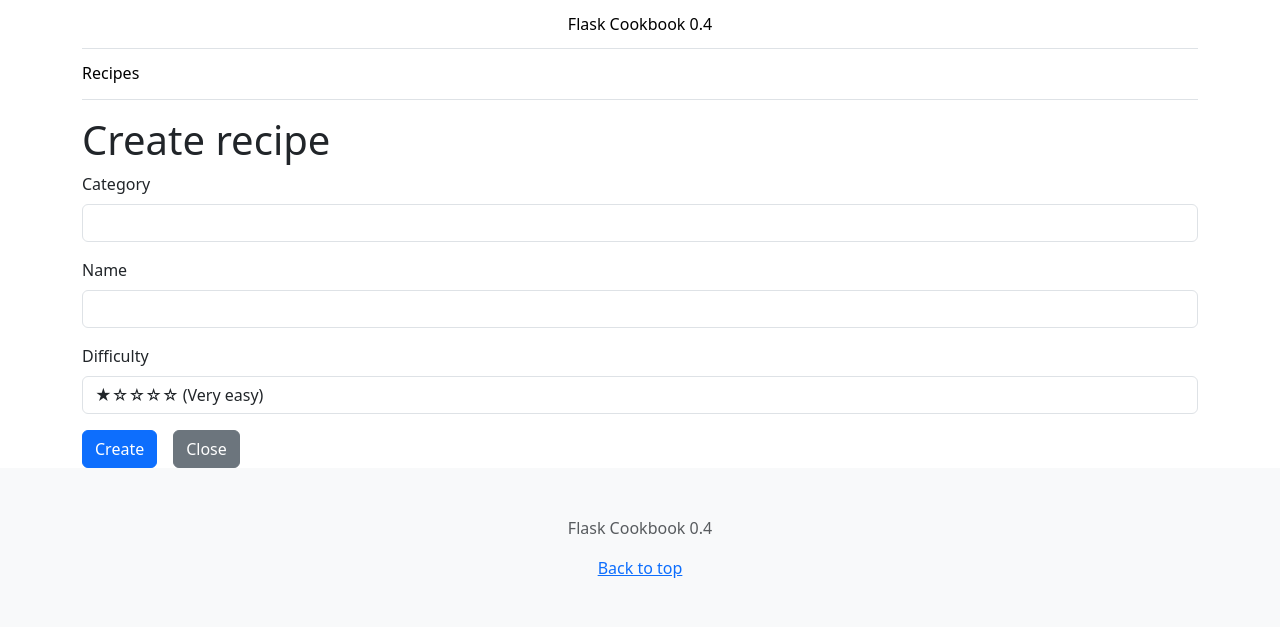
After one commit to balazs-matyassy/flask-tutorial, a Flask app: page /create in a window 1280 px wide. The commit adds this page. Shown: the top 627 px of the page. Run offline with Flask 3, Linux system fonts and the light colour scheme; some libraries are stand-ins or nearby versions.

Commit message:
balazs-matyassy: 04-crud

```diff
--- a/app.py
+++ b/app.py
@@ -1,8 +1,10 @@
-from flask import Flask, render_template, abort, request
+from flask import Flask, render_template, abort, request, flash, redirect, url_for
 
-from recipe import find_all_recipes, find_recipe_by_id, find_all_recipes_by_name_like
+from recipe import (Recipe, find_all_recipes, find_recipe_by_id, find_all_recipes_by_name_like,
+                    save_recipe, delete_recipe_by_id)
 
 app = Flask(__name__)
+app.config['SECRET_KEY'] = 'dev'  # flash üzenetekhez kell
 
 
 @app.route('/')
@@ -22,5 +24,58 @@ def view_recipe(recipe_id):
     return render_template('recipe_view.html', recipe=recipe)
 
 
+@app.route('/create', methods=('GET', 'POST'))
+def create_recipe():
+    recipe = Recipe()
+    errors = []
+
+    if request.method == 'POST':
+        recipe.form = request.form
+        errors = recipe.validate()
+
+        if not errors:
+            save_recipe(recipe)
+            flash('Recipe created.')
+
+            return redirect(url_for('list_all_recipes'))
+
+    return render_template(
+        'recipe_form.html',
+        recipe=recipe,
+        errors=errors
+    )
+
+
+@app.route('/edit/<int:recipe_id>', methods=('GET', 'POST'))
+def edit_recipe(recipe_id):
+    recipe = find_recipe_by_id(recipe_id) or abort(404)
+    errors = []
+
+    if request.method == 'POST':
+        recipe.form = request.form
+        errors = recipe.validate()
+
+        if not errors:
+            save_recipe(recipe)
+            flash('Recipe saved.')
+
+            return redirect(url_for('edit_recipe', recipe_id=recipe.id))
+
+    return render_template(
+        'recipe_form.html',
+        recipe=recipe,
+        errors=errors
+    )
+
+
+@app.route('/delete/<int:recipe_id>', methods=('POST',))
+def delete_recipe(recipe_id):
+    find_recipe_by_id(recipe_id) or abort(404)
+    delete_recipe_by_id(recipe_id)
+    flash('Recipe deleted.')
+
+    return redirect(url_for('list_all_recipes'))
+
+
 if __name__ == '__main__':
     app.run()
--- a/recipe.py
+++ b/recipe.py
@@ -19,6 +19,48 @@ class Recipe:
             return 'Very difficult'
 
         return 'Unknown'
+
+    @property
+    def form(self):
+        return {
+            'id': self.id,
+            'category': self.category,
+            'name': self.name,
+            'difficulty': self.difficulty
+        }
+
+    @form.setter
+    def form(self, data):
+        if 'category' in data:
+            self.category = data['category'].strip().capitalize()
+
+        if 'name' in data:
+            self.name = data['name'].strip().capitalize()
+
+        if 'difficulty' in data:
+            try:
+                self.difficulty = int(data['difficulty'])
+
+                if self.difficulty < 1:
+                    self.difficulty = 1
+                elif self.difficulty > 5:
+                    self.difficulty = 5
+            except ValueError:
+                self.difficulty = 1
+
+    def validate(self):
+        errors = []
+
+        if not self.category:
+            errors.append('Category missing.')
+
+        if not self.name:
+            errors.append('Name missing.')
+
+        return errors
+
+    def to_line(self):
+        return f'{self.id}\t{self.category}\t{self.name}\t{self.difficulty}'
 
     @staticmethod
     def create(line):
@@ -61,3 +103,45 @@ def find_all_recipes_by_name_like(name):
             recipes.append(recipe)
 
     return recipes
+
+
+def save_recipe(recipe):
+    recipes = find_all_recipes()
+
+    if not recipe.id:
+        max_id = 0
+
+        for i in range(len(recipes)):
+            if recipes[i].id > max_id:
+                max_id = recipes[i].id
+
+        recipe.id = max_id + 1
+        recipes.append(recipe)
+    else:
+        for i in range(len(recipes)):
+            if recipes[i].id == recipe.id:
+                recipes[i] = recipe
+                break
+
+    __store_all_recipes(recipes)
+
+    return recipe
+
+
+def delete_recipe_by_id(recipe_id):
+    recipes = find_all_recipes()
+
+    for i in range(len(recipes)):
+        if recipes[i].id == recipe_id:
+            recipes.pop(i)
+            break
+
+    __store_all_recipes(recipes)
+
+
+def __store_all_recipes(recipes):
+    with open('recipes.txt', 'w', encoding='utf-8') as file:
+        file.write('id\tcategory\tname\tdifficulty\n')
+
+        for recipe in sorted(recipes, key=lambda item: f'{item.category}\0{item.name}'):
+            file.write(f'{recipe.to_line()}\n')
--- a/recipes.txt
+++ b/recipes.txt
@@ -1,3 +1,4 @@
-id	category	name	description	difficulty
+id	category	name	difficulty
+3	Beef	Hamburger	3
 1	Breakfast	Bacon Cheese Omelet	2
 2	Breakfast	Toast	1
--- a/templates/base.html
+++ b/templates/base.html
@@ -3,7 +3,7 @@
 <head>
     <meta charset="utf-8">
     <meta name="viewport" content="width=device-width, initial-scale=1">
-    <title>Flask Cookbook 0.3</title>
+    <title>Flask Cookbook 0.4</title>
     <link href="{{ url_for('static', filename='css/bootstrap.min.css') }}" rel="stylesheet">
     <link href="{{ url_for('static', filename='css/blog.css') }}" rel="stylesheet">
 </head>
@@ -14,7 +14,7 @@
             <div class="col"></div>
             <div class="col text-center">
                 <a class="blog-header-logo text-body-emphasis text-decoration-none" href="#">
-                    Flask Cookbook 0.3
+                    Flask Cookbook 0.4
                 </a>
             </div>
             <div class="col text-end">
@@ -33,6 +33,16 @@
 </div>
 
 <main class="container">
+    {% with messages = get_flashed_messages() %}
+        {% if messages %}
+            {% for message in messages %}
+                <div class="alert alert-primary" role="alert">
+                    {{ message }}
+                </div>
+            {% endfor %}
+        {% endif %}
+    {% endwith %}
+
     <div class="row g-5">
         <div class="col">
             {% block main %}{% endblock %}
@@ -43,7 +53,7 @@
 
 <footer class="py-5 text-center text-body-secondary bg-body-tertiary">
     <p>
-        Flask Cookbook 0.3
+        Flask Cookbook 0.4
     </p>
     <p class="mb-0">
         <a href="#">Back to top</a>
--- /dev/null
+++ b/templates/recipe_form.html
@@ -0,0 +1,75 @@
+{% extends 'base.html' %}
+
+{% block main %}
+    <h1>{{ 'Edit' if recipe.id else 'Create' }} recipe</h1>
+
+    <form method="post">
+        {% if errors %}
+            <ul>
+                {% for error in errors %}
+                    <li class="text-danger">{{ error }}</li>
+                {% endfor %}
+            </ul>
+        {% endif %}
+
+        <div class="mb-3">
+            <label for="category" class="form-label">Category</label>
+            <input name="category"
+                   type="text"
+                   class="form-control"
+                   id="category"
+                   value="{{ recipe.category }}"
+                   aria-describedby="category"
+                   required>
+        </div>
+
+        <div class="mb-3">
+            <label for="name" class="form-label">Name</label>
+            <input name="name"
+                   type="text"
+                   class="form-control"
+                   id="name"
+                   value="{{ recipe.name }}"
+                   aria-describedby="name"
+                   required>
+        </div>
+
+        <div class="mb-3">
+            <label for="difficulty" class="form-label">Difficulty</label>
+            <select name="difficulty" class="form-control" id="difficulty" aria-describedby="difficulty" required>
+                <option value="1"{{ ' selected' if recipe.difficulty == 1 else '' }}>
+                    ★☆☆☆☆ (Very easy)
+                </option>
+                <option value="2"{{ ' selected' if recipe.difficulty == 2 else '' }}>
+                    ★★☆☆☆ (Easy)
+                </option>
+                <option value="3"{{ ' selected' if recipe.difficulty == 3 else '' }}>
+                    ★★★☆☆ (Medium)
+                </option>
+                <option value="4"{{ ' selected' if recipe.difficulty == 4 else '' }}>
+                    ★★★★☆ (Difficult)
+                </option>
+                <option value="5"{{ ' selected' if recipe.difficulty == 5 else '' }}>
+                    ★★★★★ (Very difficult)
+                </option>
+            </select>
+        </div>
+
+        <div class="row g-3 align-items-center">
+            <div class="col-auto">
+                {% if not recipe.id %}
+                    <button type="submit" class="btn btn-primary" onclick="return confirm('Create recipe?')">
+                        Create
+                    </button>
+                {% else %}
+                    <button type="submit" class="btn btn-primary" onclick="return confirm('Save recipe?')">
+                        Save
+                    </button>
+                {% endif %}
+            </div>
+            <div class="col-auto">
+                <a href="{{ url_for('list_all_recipes') }}" class="btn btn-secondary">Close</a>
+            </div>
+        </div>
+    </form>
+{% endblock %}
```
Also changed, not shown: templates/recipes_list.html (+15 -1 lines), README.md.
